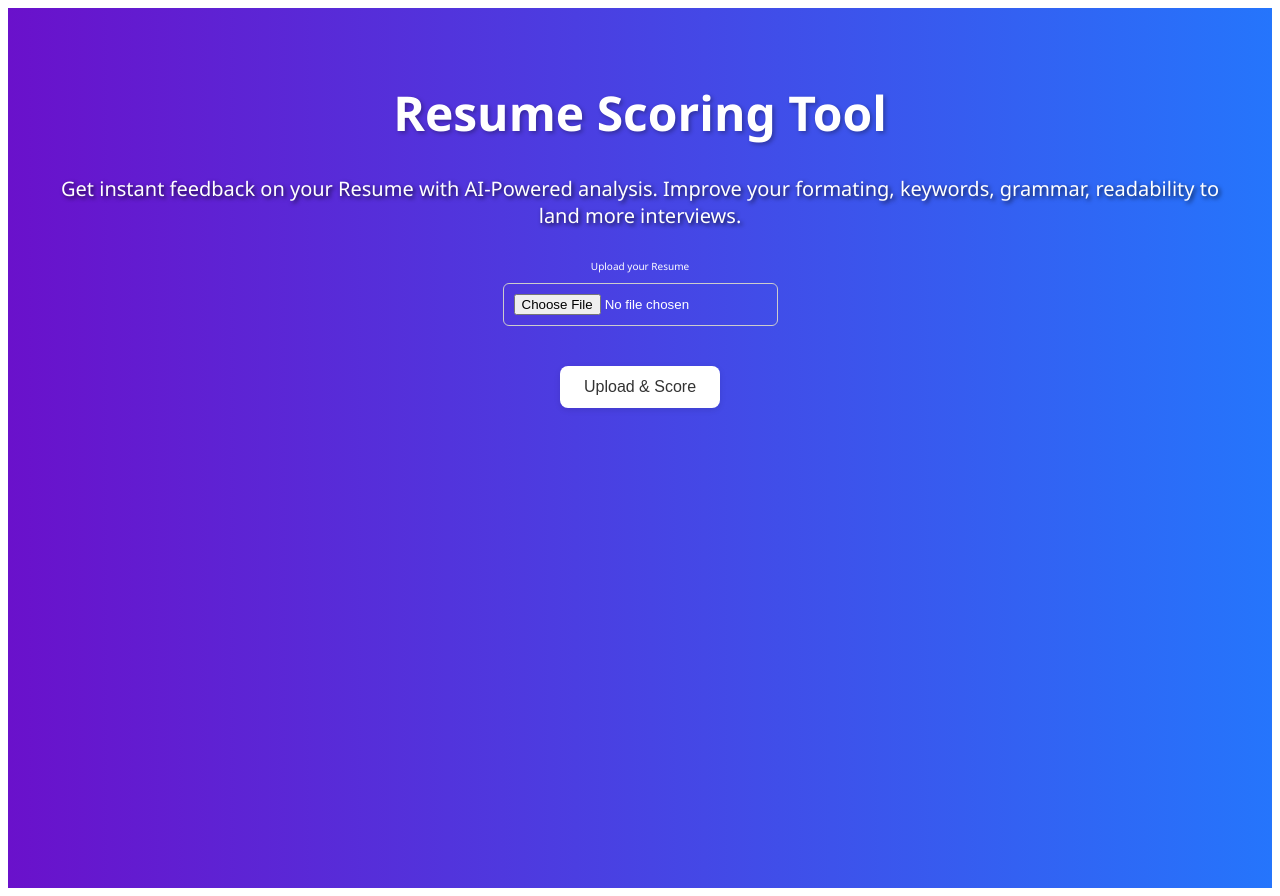
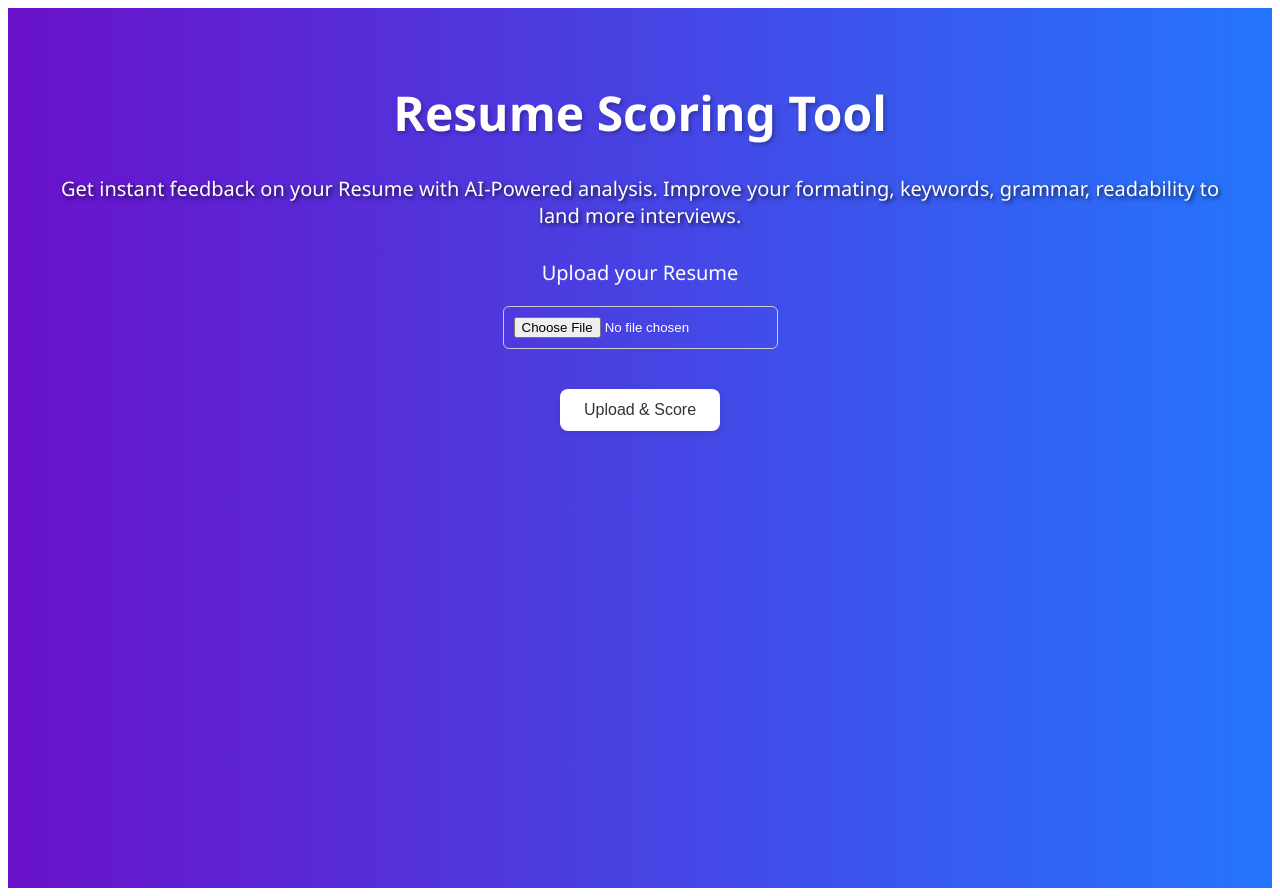
Before and after one commit to rajdeep-office/Resume-agent, a React (Create React App) app in the folder frontend/: page / in a window 1280 px wide. Built offline with nearby package versions, Linux system fonts and the light colour scheme.

Commit message:
Update UploadResume.js

```diff
--- a/frontend/src/components/UploadResume.js
+++ b/frontend/src/components/UploadResume.js
@@ -45,8 +45,10 @@ const UploadResume = () => {
   };
 
   return (
-    <div style={{ textAlign: "center", marginTop: "30px", fontSize:"10px", color:"white"}}>
-  <p> Upload your Resume </p>
+    <div style={{ textAlign: "center", marginTop: "30px", color:"white"}}>
+  <p style={{
+          fontSize: "20px",
+          }}> Upload your Resume </p>
       <form onSubmit={handleUpload}>
         <input
           type="file"
```
